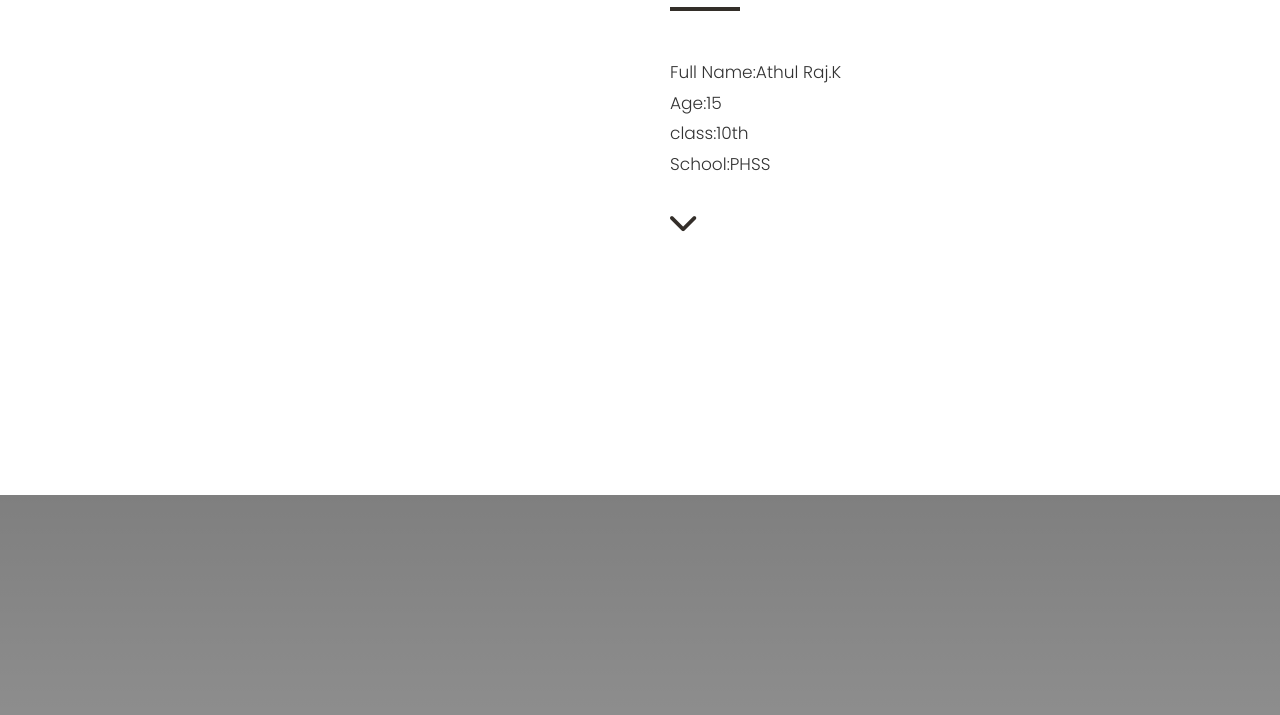
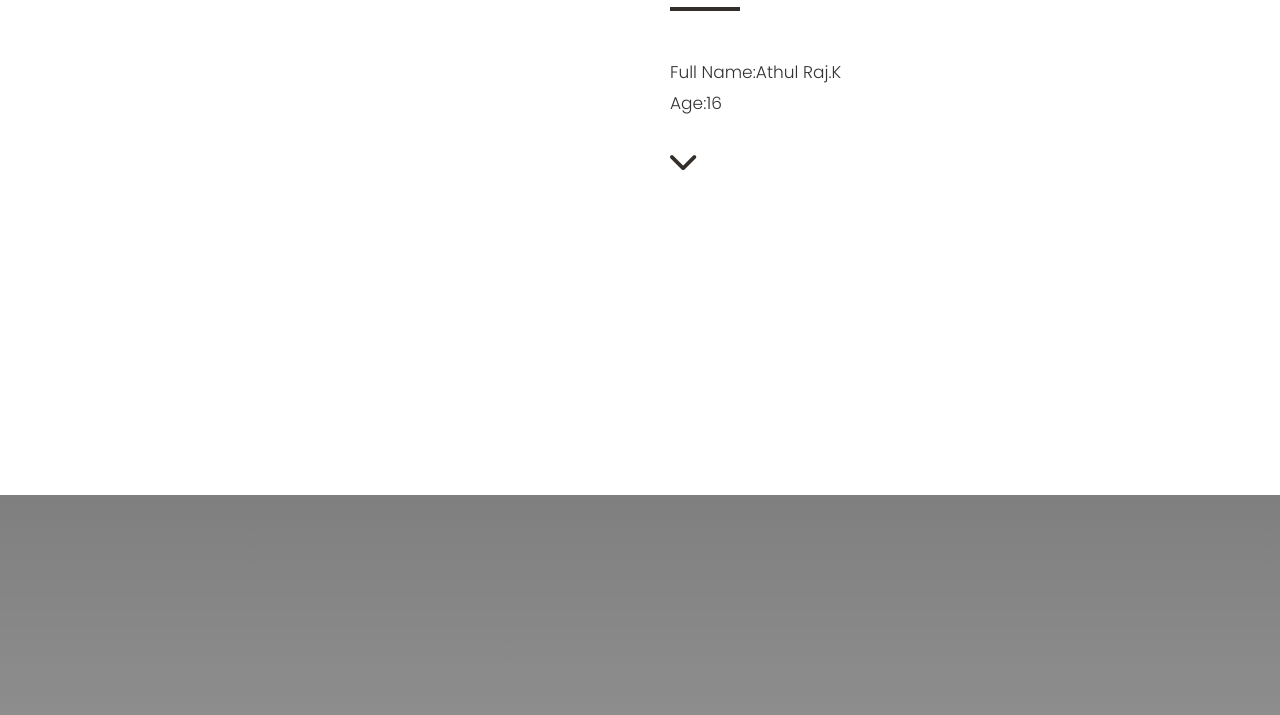
Before and after one commit to athulstudioyt/Athulstudio, a plain HTML site: page index.html in a window 1280 px wide. Shown: the part 925-1640 px from the top of the page. Drawn offline with Linux system fonts and the light colour scheme; files whose address does not match are found by name.

Commit message:
Add files via upload

```diff
--- a/index.html
+++ b/index.html
@@ -4,7 +4,7 @@
     <meta charset="UTF-8">
     <meta http-equiv="X-UA-Compatible" content="IE=edge">
     <meta name="viewport" content="width=device-width, initial-scale=1.0">
-    <title>I'm a Photographer</title>
+    <title>Athul Studio</title>
     <!-- font awesome -->
     <link rel="stylesheet" href="https://cdnjs.cloudflare.com/ajax/libs/font-awesome/6.0.0-beta2/css/all.min.css" integrity="sha512-YWzhKL2whUzgiheMoBFwW8CKV4qpHQAEuvilg9FAn5VJUDwKZZxkJNuGM4XkWuk94WCrrwslk8yWNGmY1EduTA==" crossorigin="anonymous" referrerpolicy="no-referrer" />
     <link rel = "stylesheet" href = "style.css">
@@ -59,9 +59,7 @@
                             <h2>About Me</h2>
                         </div>
                         <p class = "lead">Full Name:Athul Raj.K<br>
-                        Age:15<br>
-                        class:10th<br>
-                        School:PHSS</p>
+                        Age:16<br> </p>
                         <a href = "#work" class = "btn-down">
                             <i class = "fas fa-chevron-down"></i>
                         </a>
@@ -136,7 +134,7 @@
                         <div class="title">
                             <h2>contact with me</h2>
                         </div>
-                        <p class = "lead"><i class = "fas fa-phone-alt"></i>+91 99468 94539</p>
+                        <p class = "lead"><i class = "fas fa-phone-alt"></i>_______________</p>
                         <p class = "lead"><i class = "fas fa-envelope"></i> athulstudioyt@gmail.com</p>
                         <form action="">
                             <input type = "text" class = "form-control" placeholder="Your name here ...">
```
